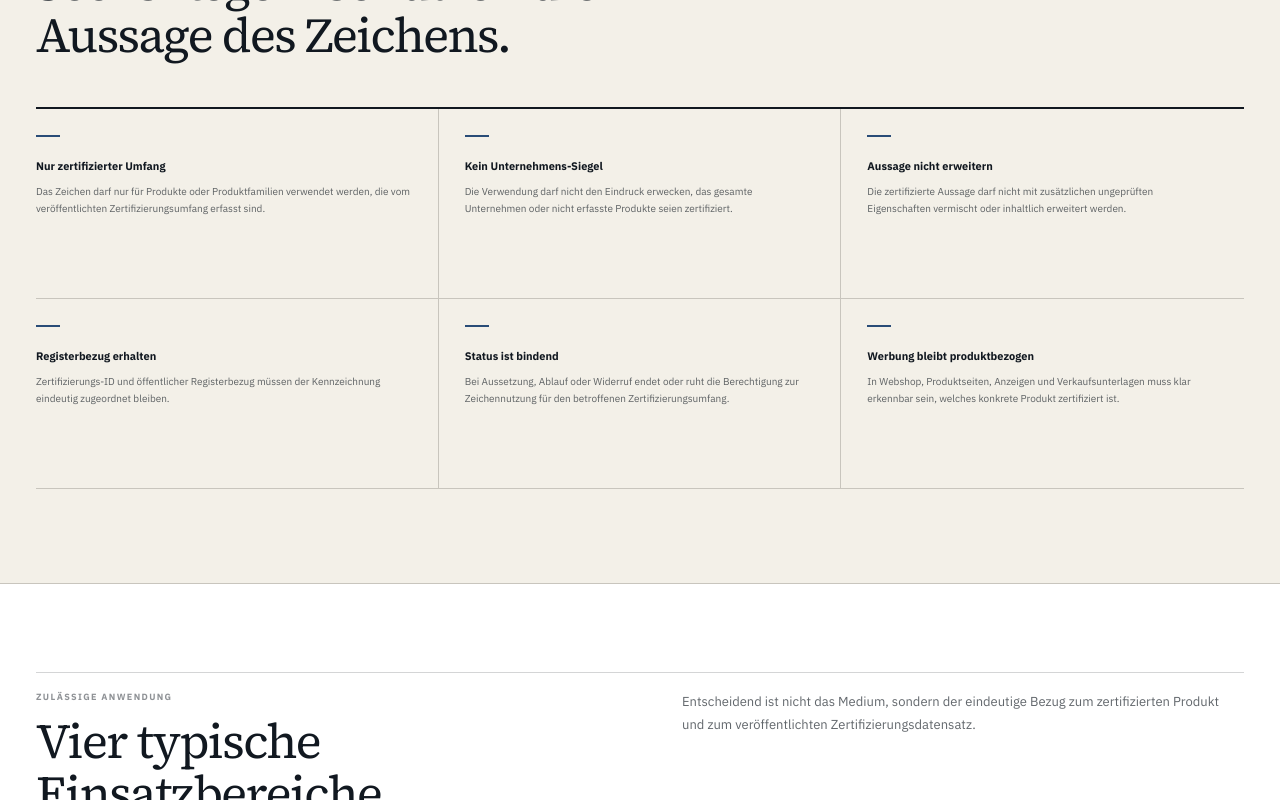
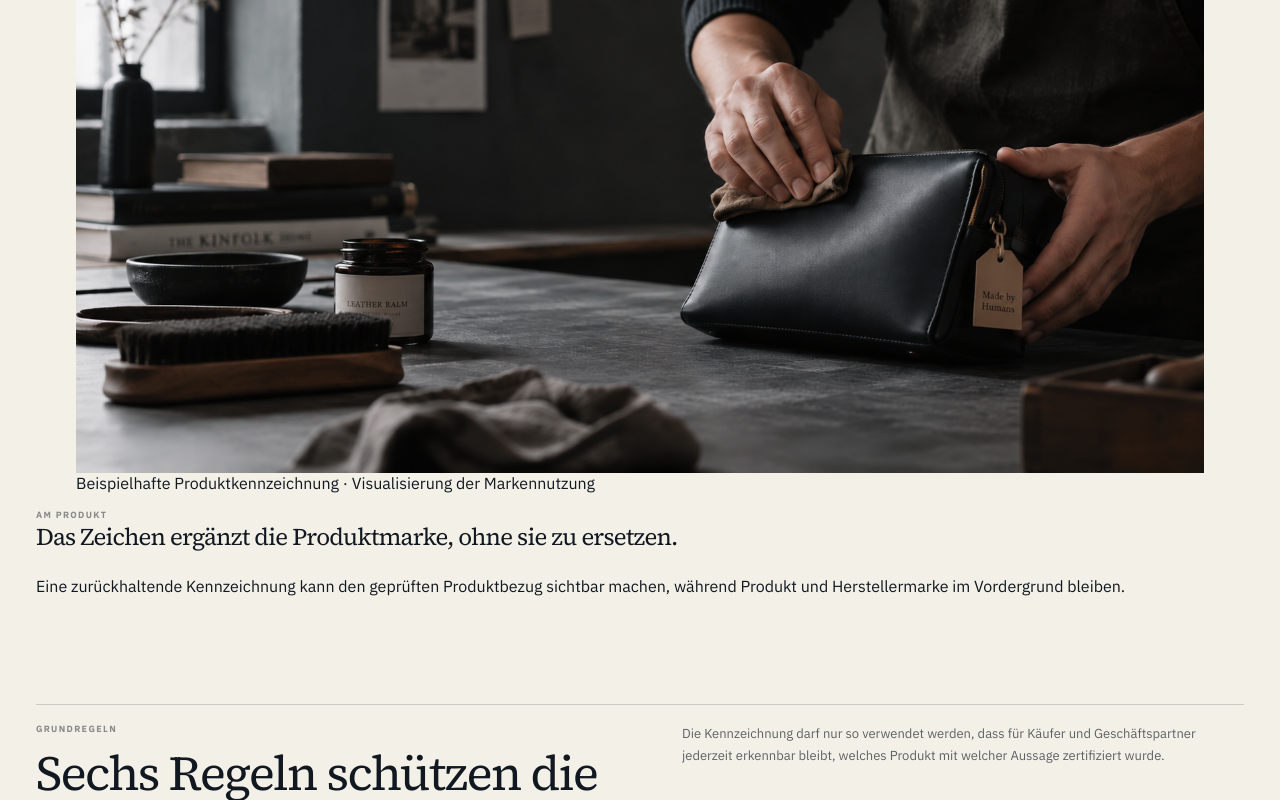
Before and after one commit to dennis-glaser-coder/human-certification-web, a Next.js app: page /markennutzung in a window 1280 px wide. Shown: the part 768-1568 px from the top of the page. Built offline with nearby package versions, Linux system fonts and the light colour scheme.

Commit message:
Produktanwendung auf Markennutzungsseite ergaenzen

```diff
--- a/src/app/markennutzung/page.js
+++ b/src/app/markennutzung/page.js
@@ -33,6 +33,8 @@ const prohibited = [
 ];
 
 export default function MarkUsePage() {
+  const assetBase = process.env.GITHUB_PAGES === 'true' ? '/human-certification-web' : '';
+
   return (
     <main className="markUseInstitution">
       <SiteHeader />
@@ -53,6 +55,27 @@ export default function MarkUsePage() {
           <div><strong>Statusgebunden</strong><p>Nutzung nur bei gültigem Zertifizierungsstatus.</p></div>
           <div><strong>Registerbezug</strong><p>ID und öffentlicher Datensatz bleiben zugeordnet.</p></div>
           <div><strong>Aussageklarheit</strong><p>Keine Erweiterung um ungeprüfte Eigenschaften.</p></div>
+        </div>
+      </section>
+
+      <section className="markUseRealExample" aria-label="Beispielhafte Produktkennzeichnung">
+        <div className="shell markUseRealExampleGrid">
+          <figure>
+            <img
+              src={assetBase + '/brand/IMG_1037.png'}
+              alt="Beispielhafte Made by Humans Kennzeichnung an einem Lederprodukt"
+              loading="lazy"
+            />
+            <figcaption>Beispielhafte Produktkennzeichnung · Visualisierung der Markennutzung</figcaption>
+          </figure>
+          <div className="markUseRealExampleCopy">
+            <div className="sectionNo">AM PRODUKT</div>
+            <h2>Das Zeichen ergänzt die Produktmarke, ohne sie zu ersetzen.</h2>
+            <p>
+              Eine zurückhaltende Kennzeichnung kann den geprüften Produktbezug sichtbar machen,
+              während Produkt und Herstellermarke im Vordergrund bleiben.
+            </p>
+          </div>
         </div>
       </section>
 
```
